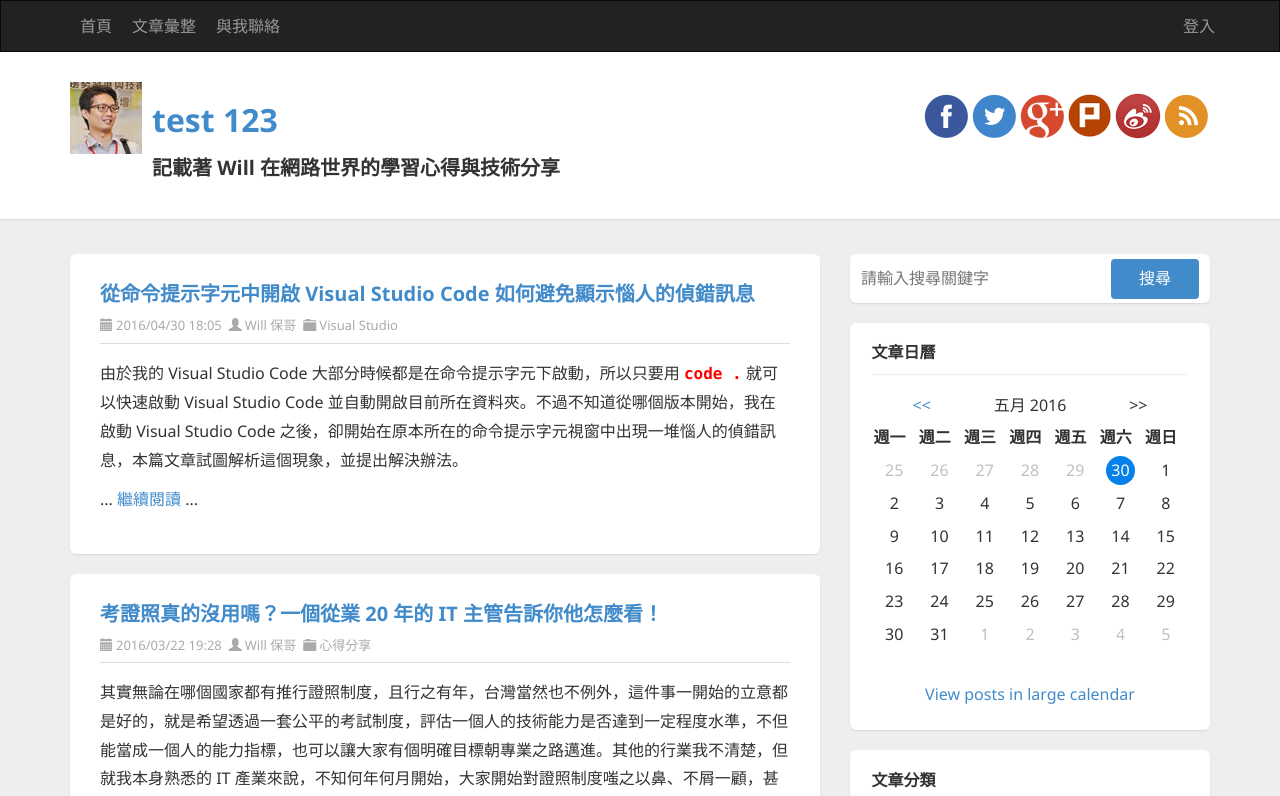
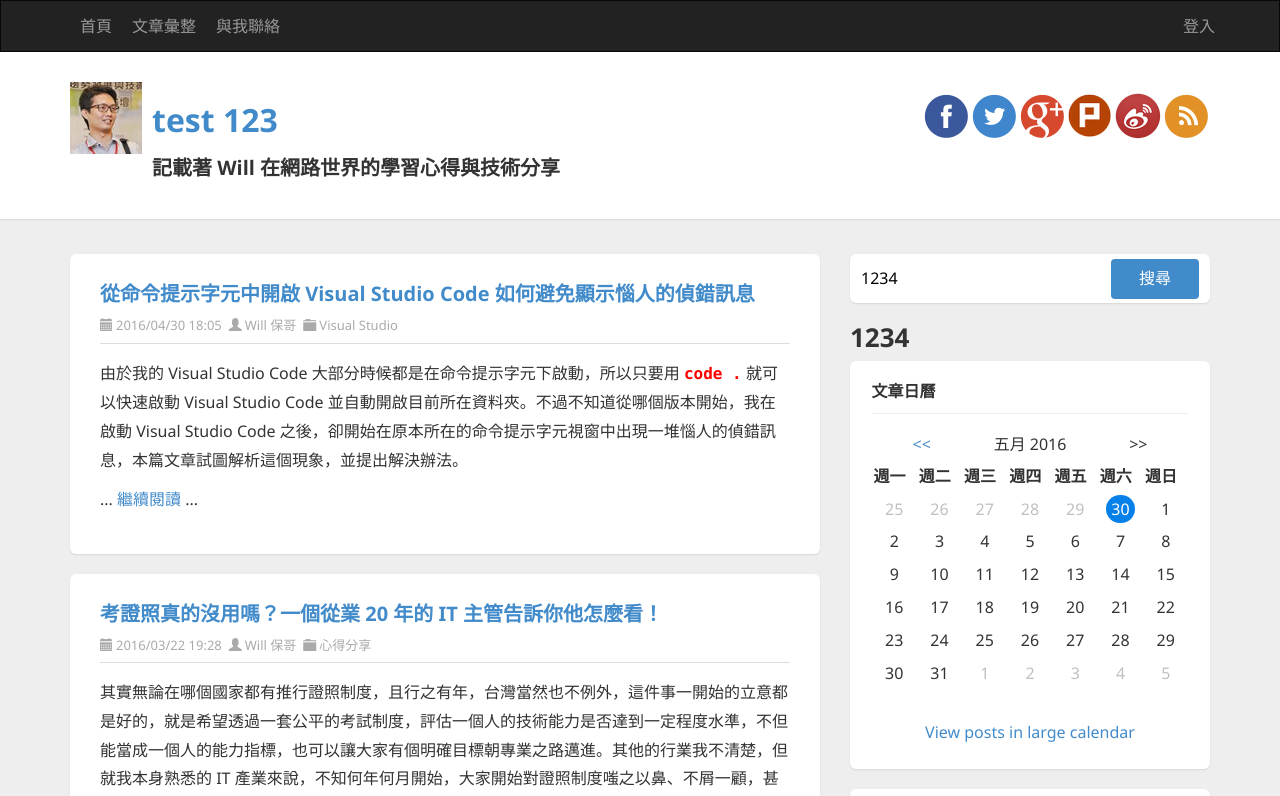
Before and after one commit to crazy653555/Angular4, an Angular app: page / in a window 1280 px wide. Shown: the top 796 px of the page. Built offline with nearby package versions, Linux system fonts and the light colour scheme.

Commit message:
雙向締結

```diff
--- a/src/app/app.component.html
+++ b/src/app/app.component.html
@@ -17,7 +17,7 @@
             <div class="post-info clearfix">
               <span class="post-date"><i class="glyphicon glyphicon-calendar"></i>2016/04/30 18:05</span>
               <span class="post-author"><i class="glyphicon glyphicon-user"></i><a href="http://blog.miniasp.com/author/will.aspx">Will 保哥</a></span>
-              <span class="post-category"><i class="glyphicon glyphicon-folder-close"></i><a href="http://blog.miniasp.com/category/Visual-Studio.aspx">Visual Studio</a></span>
+              <span class="post-categoryｚｚｚｚｚ"><i class="glyphicon glyphicon-folder-close"></i><a href="http://blog.miniasp.com/category/Visual-Studio.aspx">Visual Studio</a></span>
             </div>
           </header>
           <section class="post-body text">
@@ -76,11 +76,14 @@
         <div class="widget search">
           <div class="widget-content">
               <div id="searchbox">
-                <input type="text" placeholder="請輸入搜尋關鍵字" accesskey="s">
+                <input type="text" placeholder="請輸入搜尋關鍵字" accesskey="s" [(ngModel)]="searchText">
                 <input type="button" value="搜尋" id="searchbutton">
               </div>
           </div>
         </div>
+
+        <h2>{{searchText}}</h2>
+
         <!-- Search END -->
 
         <!-- Calendar START -->
--- a/src/app/app.component.ts
+++ b/src/app/app.component.ts
@@ -7,4 +7,5 @@ import { Component } from '@angular/core';
 })
 export class AppComponent {
   title = 'app';
+  searchText = '1234';
 }
--- a/src/app/app.module.ts
+++ b/src/app/app.module.ts
@@ -3,6 +3,8 @@ import { NgModule } from '@angular/core';
 
 import { AppComponent } from './app.component';
 import { HeaderComponent } from './header/header.component';
+
+import {FormsModule} from '@angular/forms';
 
 @NgModule({
   declarations: [
@@ -10,7 +12,8 @@ import { HeaderComponent } from './header/header.component';
     HeaderComponent
   ],
   imports: [
-    BrowserModule
+    BrowserModule,
+    FormsModule
   ],
   providers: [],
   bootstrap: [AppComponent]
```
